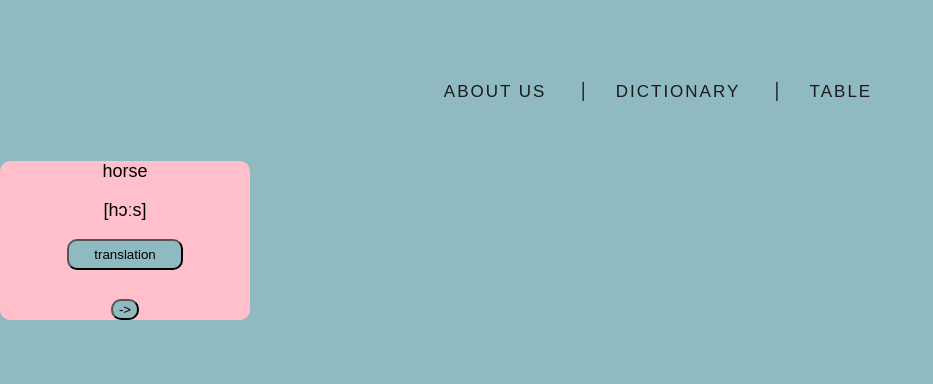
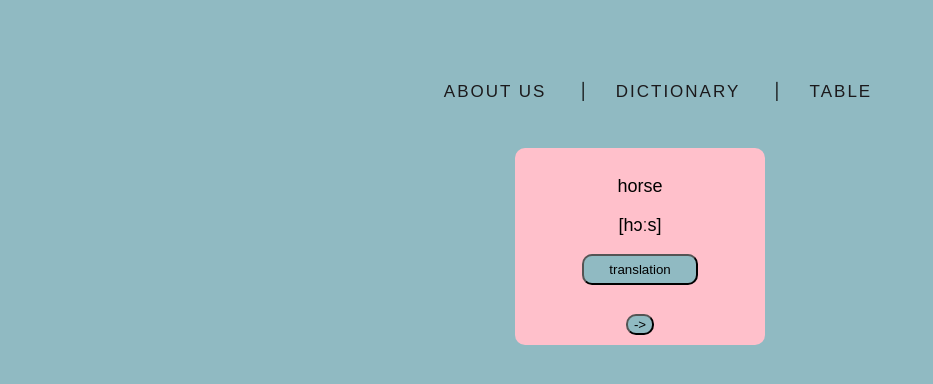
Before and after one commit to galya-cmd/-cards, a React (Create React App) app in the folder dictionary/: page /dictionary in a window 1280 px wide. Shown: the top 384 px of the page, without its empty margins (0-933 px from the left). Built offline with nearby package versions, Linux system fonts and the light colour scheme.

Commit message:
добавила стили в словарь

```diff
--- a/dictionary/src/components/card.css
+++ b/dictionary/src/components/card.css
@@ -1,6 +1,10 @@
 
+.card {
+
+}
 .button-card
- {
+{
+
     margin-bottom: 10px;
     background-color: yellow;
     padding: 6px 30px;
--- a/dictionary/src/components/card.jsx
+++ b/dictionary/src/components/card.jsx
@@ -17,6 +17,7 @@ function Card({id , name, transcription, translation, isbuttonTranslation}) {
       let val = buttonPresset;
       val++
       setButtonpreset(val);
+
     }
 
     useEffect(() => {
@@ -35,9 +36,6 @@ function Card({id , name, transcription, translation, isbuttonTranslation}) {
       {
     presset ?  <button onClick={buttonTranslation} className ='button-translation'>translation</button> : <button className='button-card'onClick={handleChange}>{presset ? null : translation}</button>
       }
-
-
-
     </div>
     <p>{buttonPresset}</p>
 
--- a/dictionary/src/components/cardlist.css
+++ b/dictionary/src/components/cardlist.css
@@ -1,16 +1,20 @@
 
 .card-list{
-    margin: 0, auto;
+    display: inline-block;
+    flex-direction: column;
+    align-items: flex-start;
     width: 250px;
-    background-color: pink;
     border-radius: 10px;
     font-family: 'Ubuntu Condensed', sans-serif;
     font-size: large;
     text-align: center;
+    background-color: pink;
+    padding: 10px 0;
 
 
 }
-.button-cardlist {
+.button-next,
+.button-prev {
     background-color: rgb(144, 186, 194);
     border-radius: 10px;
 }
--- a/dictionary/src/components/cardlist.jsx
+++ b/dictionary/src/components/cardlist.jsx
@@ -22,10 +22,10 @@ if (currentIndex === data.length){
     return(
         <>
       <div className="card-list">
-        {currentIndex > 0 && <button className='button-cardlist' onClick={onPrev}>{"<-"}</button>}
+        {currentIndex > 0 && <button className='button-prev' onClick={onPrev}>{"<-"}</button>}
         <Card {...data[currentIndex]} />
 
-        <button className='button-cardlist' onClick={onNext}>{"->"}</button>
+        <button className='button-next' onClick={onNext}>{'->'}</button>
       </div>
         </>
     )
--- a/dictionary/src/components/dictionary.css
+++ b/dictionary/src/components/header.css
@@ -17,12 +17,8 @@ justify-content: center;
     height: 30px;
 
 }
-.main {
-    position: relative;
-}
-.block {
-    text-align: center;
-}
+
+
 h1 {
   margin: 0, auto;
     text-align: center;
--- a/dictionary/src/components/header.jsx
+++ b/dictionary/src/components/header.jsx
@@ -1,4 +1,4 @@
-import './dictionary.css';
+import './header.css';
 function Header (){
     return (
         <>
--- a/dictionary/src/components/test.jsx
+++ b/dictionary/src/components/test.jsx
@@ -1,4 +1,4 @@
-import './dictionary.css';
+
 
 
 function Test(props) {
```
